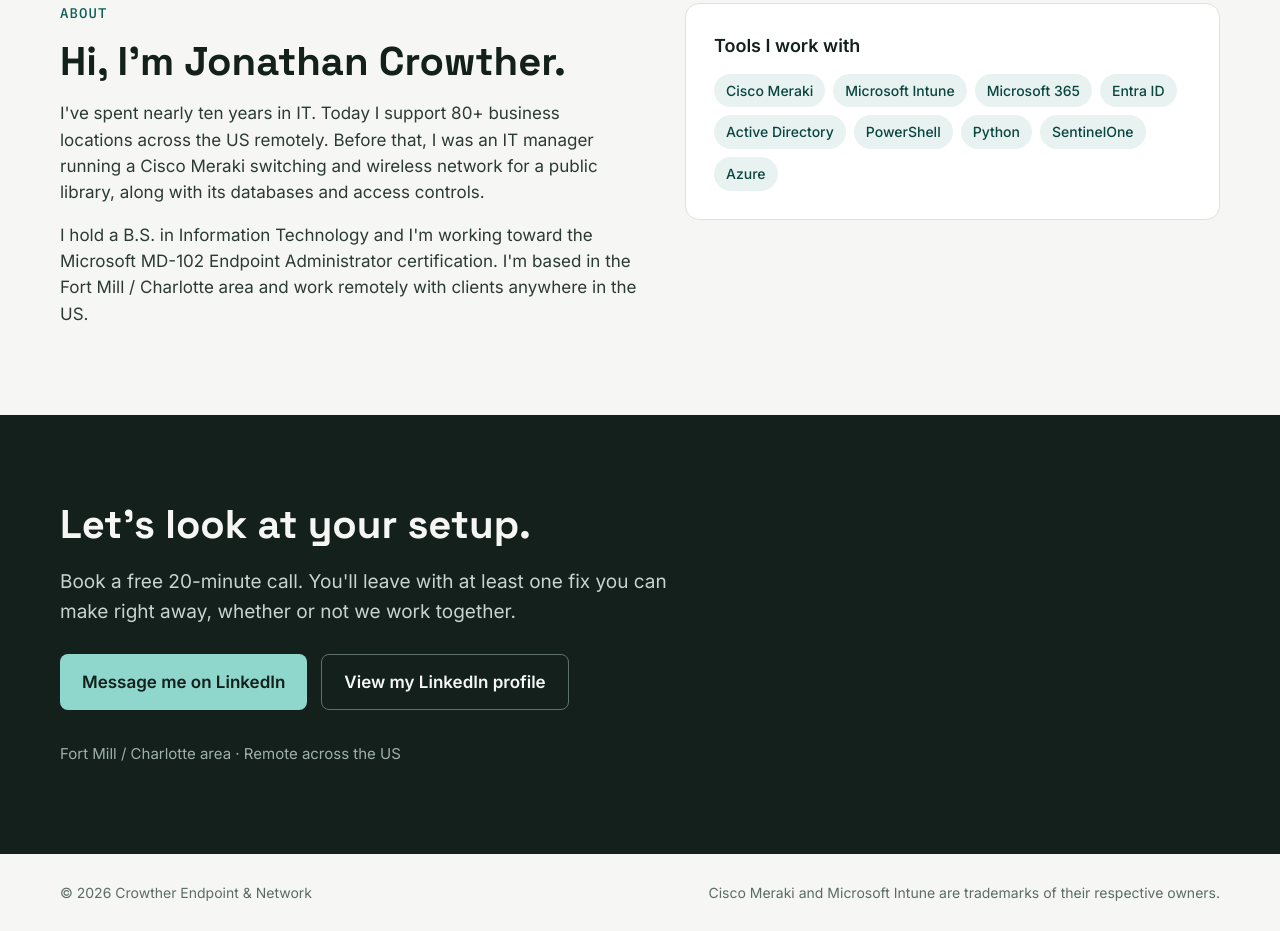
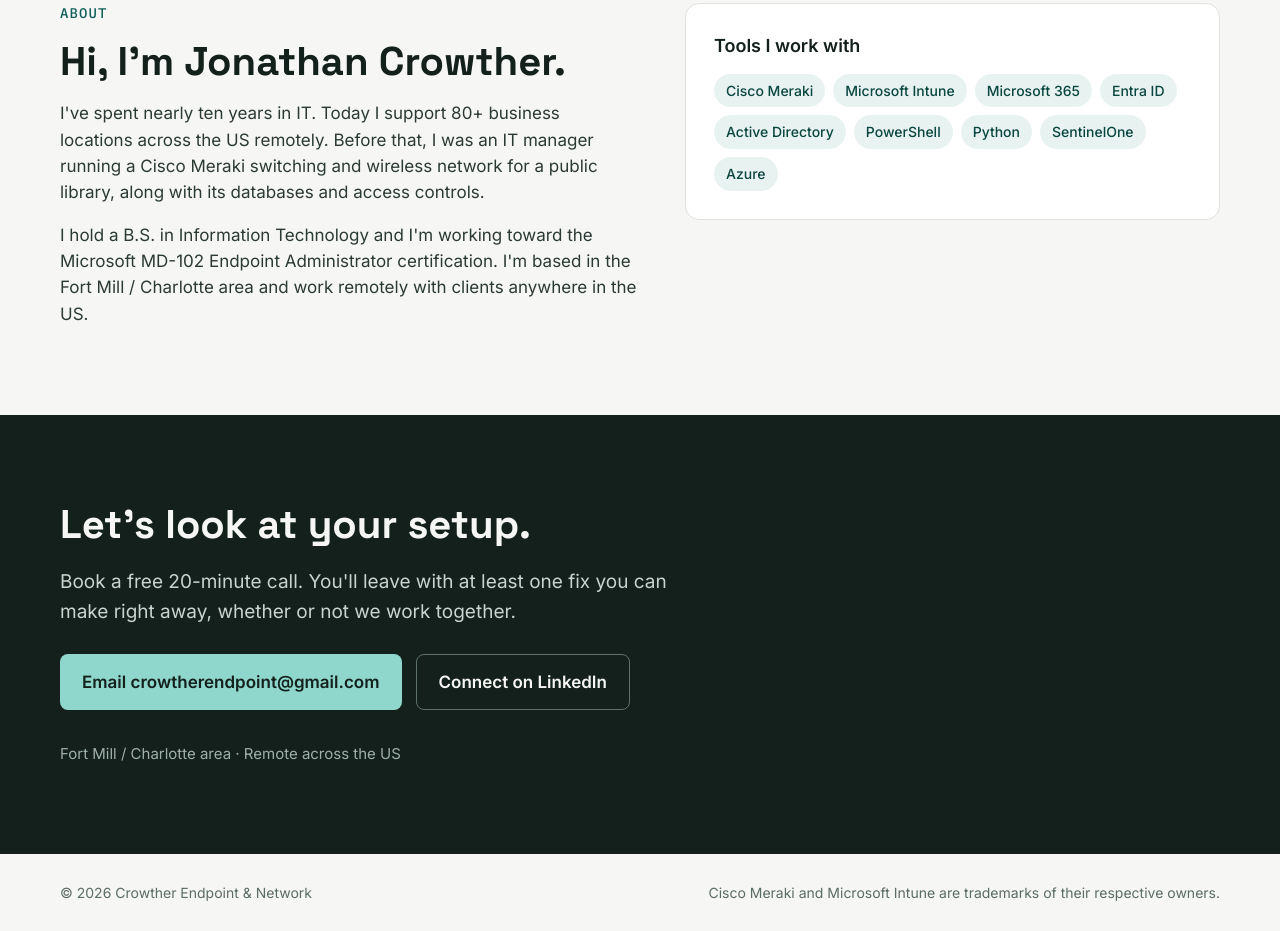
Before and after one commit to Crowtherj599/crowtherj599.github.io, a plain HTML site: page index.html in a window 1280 px wide. Shown: the part 2523-3454 px from the top of the page. Drawn offline with Linux system fonts and the light colour scheme.

Commit message:
Add business email to contact section

```diff
--- a/index.html
+++ b/index.html
@@ -140,8 +140,8 @@ Crowther Endpoint &amp; Network</a>
 <h2 style="margin: 0; font-family: 'Space Grotesk', sans-serif; font-size: 40px; line-height: 1.1">Let's look at your setup.</h2>
 <p style="margin: 0; font-size: 19px; color: #C9D3CF; max-width: 620px">Book a free 20-minute call. You'll leave with at least one fix you can make right away, whether or not we work together.</p>
 <div style="display: flex; flex-wrap: wrap; gap: 14px; padding-top: 8px">
-<a href="https://www.linkedin.com/in/jonathan-crowther599" style="background: #8FD6CC; color: #13201C; font-weight: 600; text-decoration: none; padding: 14px 22px; border-radius: 8px; min-height: 48px; box-sizing: border-box; display: inline-flex; align-items: center">Message me on LinkedIn</a>
-<a href="https://www.linkedin.com/in/jonathan-crowther599" style="border: 1px solid #5E726B; color: #F6F7F5; font-weight: 600; text-decoration: none; padding: 14px 22px; border-radius: 8px; min-height: 48px; box-sizing: border-box; display: inline-flex; align-items: center">View my LinkedIn profile</a>
+<a href="mailto:crowtherendpoint@gmail.com?subject=Free%2020-minute%20call" style="background: #8FD6CC; color: #13201C; font-weight: 600; text-decoration: none; padding: 14px 22px; border-radius: 8px; min-height: 48px; box-sizing: border-box; display: inline-flex; align-items: center">Email crowtherendpoint@gmail.com</a>
+<a href="https://www.linkedin.com/in/jonathan-crowther599" style="border: 1px solid #5E726B; color: #F6F7F5; font-weight: 600; text-decoration: none; padding: 14px 22px; border-radius: 8px; min-height: 48px; box-sizing: border-box; display: inline-flex; align-items: center">Connect on LinkedIn</a>
 </div>
 <p style="margin: 12px 0 0; font-size: 15px; color: #9FB0AA">Fort Mill / Charlotte area · Remote across the US</p>
 </div>
```
